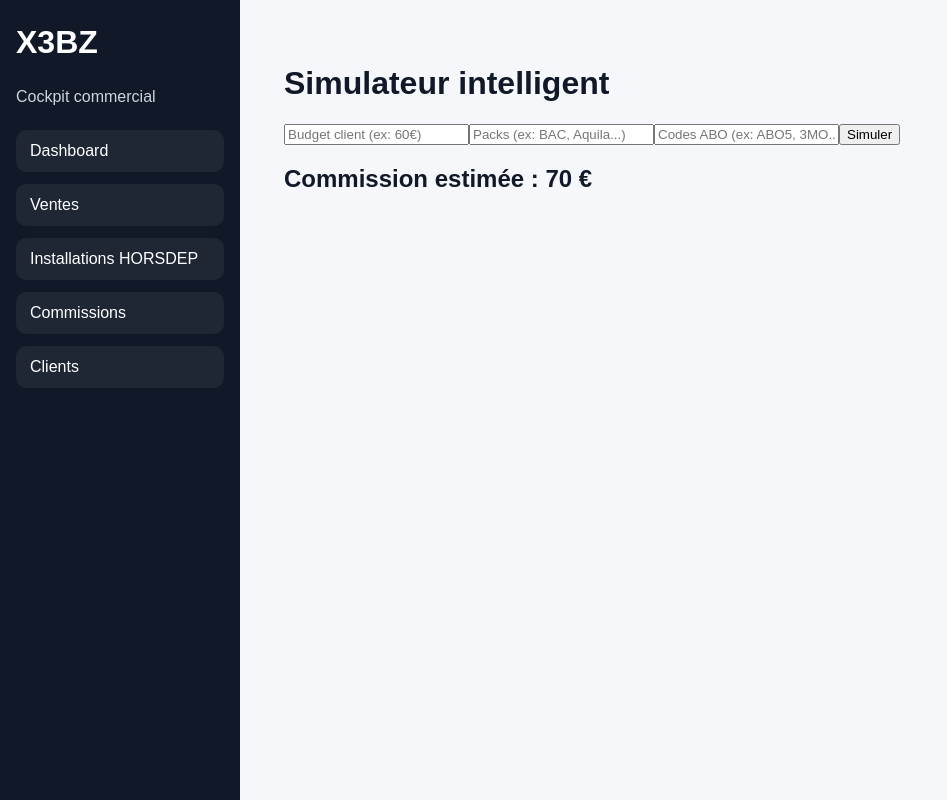
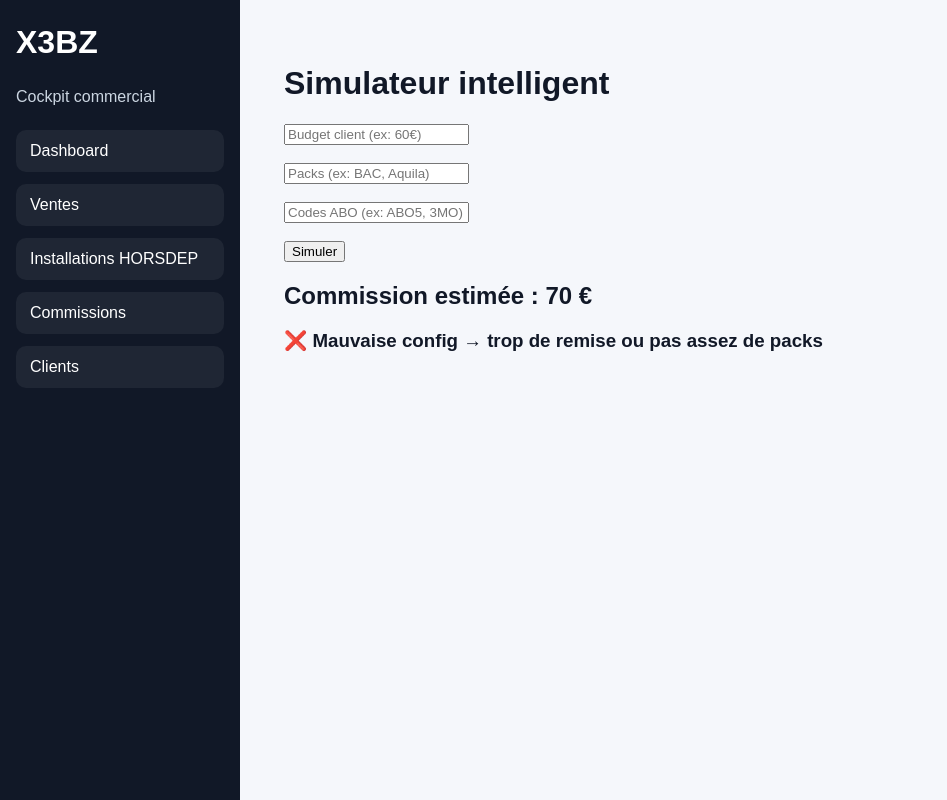
Before and after one commit to bargaouitarek-gif/X3BZ, a Next.js app: page /simulateur in a window 1280 px wide. Both pictures are taken after a click on the button "Simuler". Shown: the whole page, without its empty margins (0-947 px from the left). Built offline with nearby package versions, Linux system fonts and the light colour scheme.

Commit message:
Refactor simulation logic and improve comments

```diff
--- a/app/simulateur/page.tsx
+++ b/app/simulateur/page.tsx
@@ -9,10 +9,10 @@ export default function Page() {
   const [resultat, setResultat] = useState<any>(null);
 
   function simuler() {
-    let commission = 70; // base START
+    let commission = 70;
     let details: string[] = [];
 
-    // Packs
+    // PACKS
     if (packs.toLowerCase().includes("bac")) {
       commission += 50;
       details.push("+50€ BAC");
@@ -23,7 +23,7 @@ export default function Page() {
       details.push("+30€ Aquila");
     }
 
-    // Codes ABO
+    // CODES ABO
     if (abo.includes("ABO5")) {
       commission -= 35;
       details.push("-35€ ABO5");
@@ -44,10 +44,21 @@ export default function Page() {
       details.push("-40€ 6MO");
     }
 
-    // Résultat final
+    // CONSEIL INTELLIGENT
+    let conseil = "";
+
+    if (commission < 100) {
+      conseil = "❌ Mauvaise config → trop de remise ou pas assez de packs";
+    } else if (commission < 150) {
+      conseil = "⚠️ Correct mais optimisable";
+    } else {
+      conseil = "🔥 Très bon choix → bonne config";
+    }
+
     setResultat({
       commission,
       details,
+      conseil,
     });
   }
 
@@ -61,17 +72,23 @@ export default function Page() {
         onChange={(e) => setBudget(e.target.value)}
       />
 
+      <br /><br />
+
       <input
-        placeholder="Packs (ex: BAC, Aquila...)"
+        placeholder="Packs (ex: BAC, Aquila)"
         value={packs}
         onChange={(e) => setPacks(e.target.value)}
       />
 
+      <br /><br />
+
       <input
-        placeholder="Codes ABO (ex: ABO5, 3MO...)"
+        placeholder="Codes ABO (ex: ABO5, 3MO)"
         value={abo}
         onChange={(e) => setAbo(e.target.value)}
       />
+
+      <br /><br />
 
       <button onClick={simuler}>Simuler</button>
 
@@ -84,8 +101,10 @@ export default function Page() {
               <li key={i}>{d}</li>
             ))}
           </ul>
+
+          <h3>{resultat.conseil}</h3>
         </div>
       )}
     </main>
   );
-}
+        }
```
